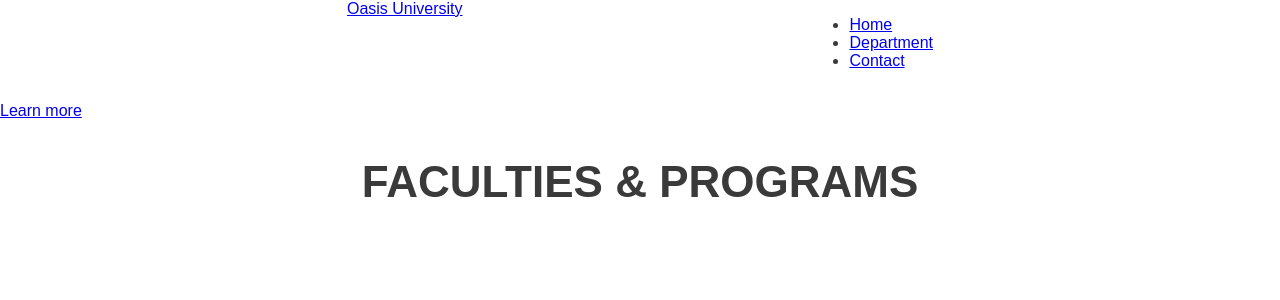
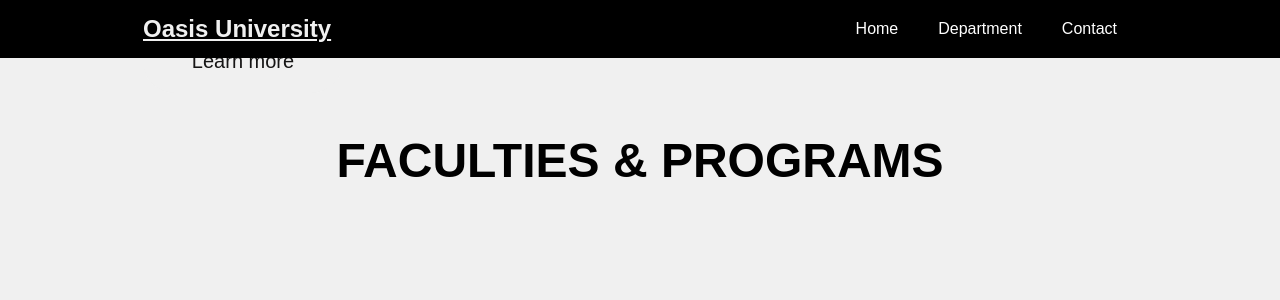
Before and after one commit to frakenom/cms-group9, a PHP site: page / in a window 1280 px wide. Shown: the top 300 px of the page. Run offline with PHP 8.4, Linux system fonts and the light colour scheme; data that the repository does not hold is empty.

Commit message:
Update style.css

```diff
--- a/css/style.css
+++ b/css/style.css
@@ -9,32 +9,133 @@ html{
 }
 
 body{
+    background: #f0f0f0 ;
+    padding: 0;
     margin: 0;
+    width: 100%;
+    font-size: 16px;
+    color:#161515;
+}
+
+.fix-container {
+    position: relative;
+    width: 100%;
+    max-width: 80%;
+    padding: 0 15px;
+    margin: 0 auto;
 }
 
 h1{
     font-size: 44px;
+}
+
+h3{
+    font-size: 24px;
+    font-weight: 400;
+}
+
+/* Menu **************************************************/
+
+header {
+    z-index: 500;
+    top:0;
+    position: fixed;
+    width: 100%;
+    background-color: #000;
+}
+
+.navbar {
+    display: flex;
+    justify-content: space-between;
+    align-items: center;
+}
+
+.navbar .left-header {
+    color: #f0f0f0;
+    font-size: 24px;
+    font-family: neue-haas-grotesk-text, sans-serif;
+    font-weight: 600;
+    font-style: normal;
+
+}
+
+.left-header a{
+    color:#f0f0f0
+}
+
+header ul {
+    list-style-type: none;
+    display: flex;
+    margin: 0;
+    padding: 0;
+}
+
+header ul li a {
+    text-decoration: none;
+    padding: 20px;
+    display: inline-block;
+    color: #fff;
+}
+
+/* Hero Section **************************************************/
+.hero-section{
+    position: relative;
+}
+
+.hero-image{
+    position: relative;
+}
+
+.hero-image img{
     text-align: center;
 }
 
-
-
-/* Structure **************************************************/
-
-.wrapper{
-    height: 90vh;
+.hero-message{
+    position: absolute;
+    top: 490px;
+    left: 75px;
+    width: 670px;
 }
 
-.header{
-    height: 80px;
+.hero-message h1,h3{
+    color: #f0f0f0;
 }
 
-.navbar{
-    display: flex;
-    justify-content: space-evenly;
+.hero-button {
+    background-color: #f0f0f0;
+    margin-top: 30px;
+    padding: 0px 30px ;
+    border-radius: 40px;
+    display: inline-flex;
+    width:200px;
+    align-items: center;
+    justify-content: center;
+    font-size: 20px;
+    font-weight: 400;
+    color: #161515;
+  }
+
+.hero-button a{
+    color: #161515;
+    text-decoration: none;
+
+  }
+
+.detail-section{
+    position: relative;
 }
 
+.detail-section h1{
+    font-size: 48px;
+    text-align: center;
+    color: #000;
+  }
 
+.home-department{
+    display: flex;
+    justify-content: space-between;
+    align-items: center;
+  }
 
 
 
```
